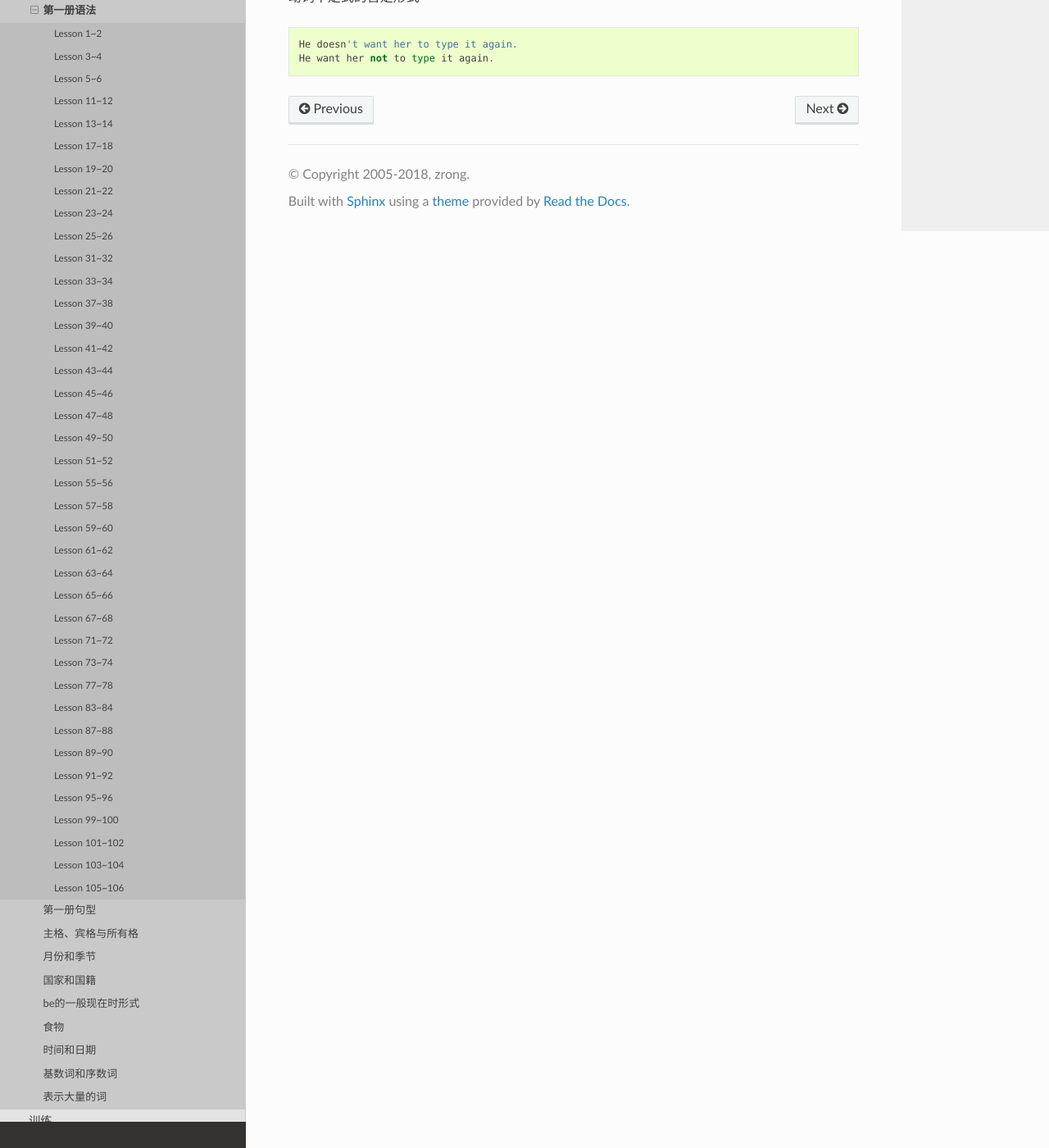
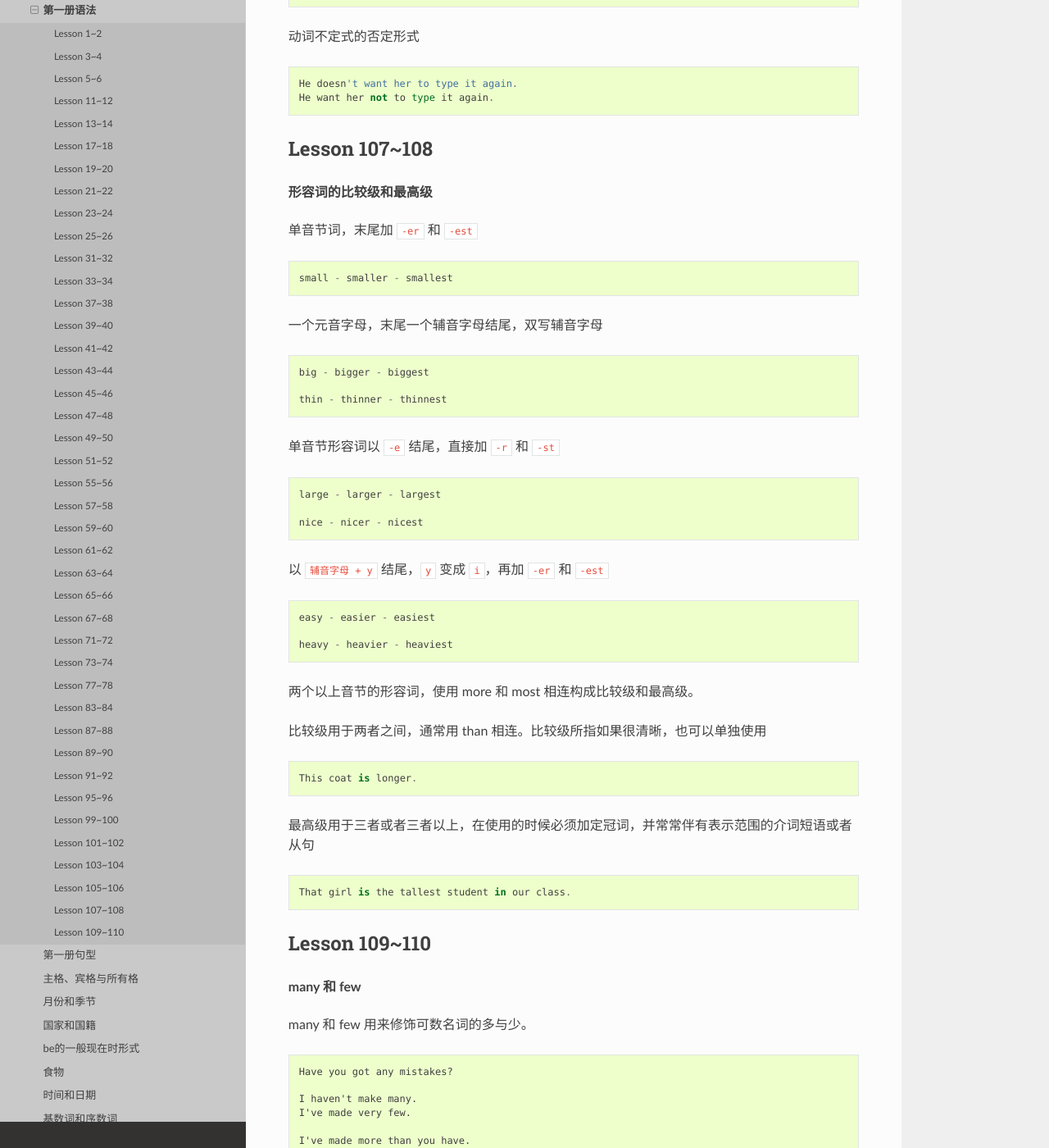
Before and after one commit to zrong/wiki, a Sphinx documentation site: the page built from source/lang/nce/1grammar.rst, in a window 1280 px wide and 1400 px high, scrolled down 17687 px. Shown: the whole window at 82% size. Built offline with Sphinx 7.4.7 and the Read the Docs theme 2.0.0, drawn with Linux system fonts in a browser that asks for light colours; some of the changed text lies outside the part shown.

Commit message:
📦 NEW: add 109-110

```diff
--- a/source/lang/nce/1grammar.rst
+++ b/source/lang/nce/1grammar.rst
@@ -778,3 +778,81 @@ Lesson 105~106
 
     He doesn't want her to type it again.
     He want her not to type it again.
+
+
+Lesson 107~108
+================
+
+.. glossary::
+
+    形容词的比较级和最高级
+
+单音节词，末尾加 ``-er`` 和 ``-est`` ::
+
+    small - smaller - smallest
+
+一个元音字母，末尾一个辅音字母结尾，双写辅音字母 ::
+
+    big - bigger - biggest
+
+    thin - thinner - thinnest
+
+单音节形容词以 ``-e`` 结尾，直接加 ``-r`` 和 ``-st`` ::
+
+    large - larger - largest
+
+    nice - nicer - nicest
+
+以 ``辅音字母 + y`` 结尾，``y`` 变成 ``i``，再加 ``-er`` 和 ``-est`` ::
+
+    easy - easier - easiest
+
+    heavy - heavier - heaviest
+
+两个以上音节的形容词，使用 more 和 most 相连构成比较级和最高级。
+
+比较级用于两者之间，通常用 than 相连。比较级所指如果很清晰，也可以单独使用 ::
+
+    This coat is longer.
+
+最高级用于三者或者三者以上，在使用的时候必须加定冠词，并常常伴有表示范围的介词短语或者从句 ::
+
+    That girl is the tallest student in our class.
+
+
+Lesson 109~110
+================
+
+.. glossary::
+
+    many 和 few
+
+many 和 few 用来修饰可数名词的多与少。 ::
+
+    Have you got any mistakes?
+
+    I haven't make many.
+    I've made very few.
+
+    I've made more than you have.
+    I've made fewer than you have.
+
+    I've made the most.
+    I've made the fewest.
+
+.. glossary::
+
+    much 和 little
+
+much 和 little 用来修饰不可数名词的多与少。 ::
+
+    Have you got any chocolate?
+
+    I haven't got much.
+    I've got very little.
+
+    I've got more than you have.
+    I've got less than you have.
+
+    I've got the most.
+    I've got the least.
```
Also changed, not shown: source/lang/nce/1sentence.rst (+26 -0 lines), source/lang/nce/1vocabulary.rst (+21 -0 lines).
